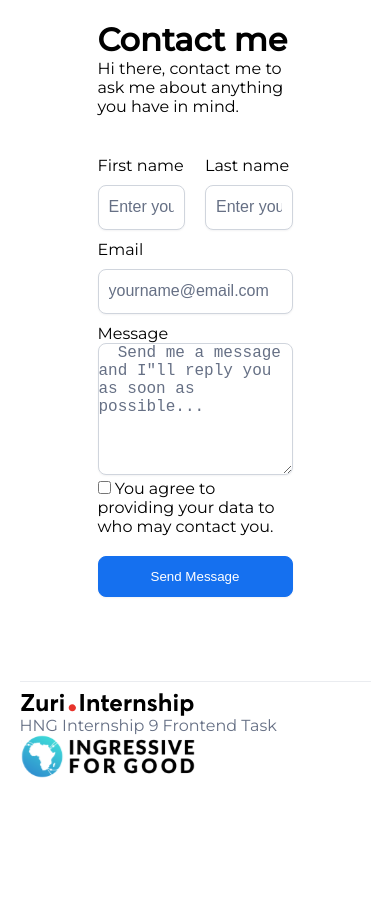
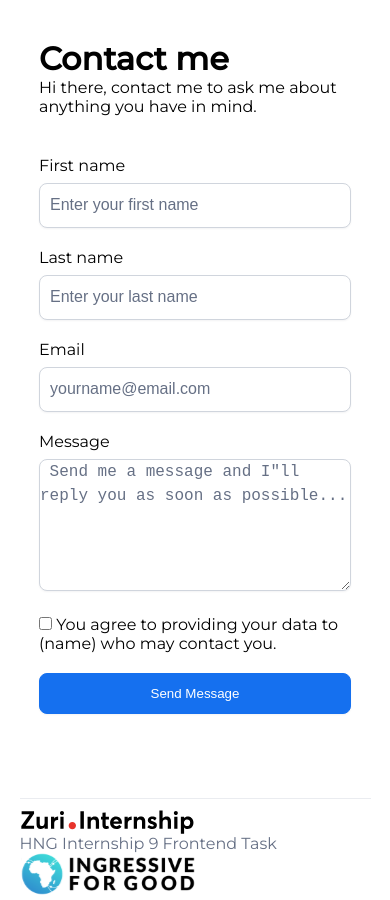
Before and after one commit to phibieroberts/linktree, a React (Create React App) app: page /contact in a window 390 px wide. Before the commit the page ends 844 px from the top, so only its background shows below. Built offline with nearby package versions, Linux system fonts and the light colour scheme.

Commit message:
style:making the contact page responsive

```diff
--- a/src/Contact.css
+++ b/src/Contact.css
@@ -18,7 +18,7 @@
 .names{
     display: grid;
     grid-template-columns: 1fr 1fr;
-    grid-gap: 20px;
+    grid-column-gap: 20px;
 
 }
 form{
@@ -28,14 +28,13 @@ input[type=text],input[type=email]{
 width: 100%;
 padding: 14px 10px;
 background: #FFFFFF;
-margin: 10px 0px;
 border: 1px solid #D0D5DD;
 box-shadow: 0px 1px 2px rgba(16, 24, 40, 0.05);
 border-radius: 8px;
+outline: none;
+margin-bottom: 20px;
+margin-top: 8px;
 }
-/* input[type=email]{
-
-} */
 ::placeholder{
     color: #667085;
     font-weight: 400;
@@ -44,6 +43,8 @@ textarea{
     width: 100%;
     height: 132px;
     background: #FFFFFF;
+    margin-bottom: 20px;
+    margin-top: 8px;
 
 border: 1px solid #D0D5DD;
 
@@ -51,10 +52,6 @@ box-shadow: 0px 1px 2px rgba(16, 24, 40, 0.05);
 border-radius: 8px;
 }
 #button__submit{
-    /* display: flex;
-flex-direction: row;
-justify-content: center;
-align-items: center; */
 padding: 12px;
 width:100%;
 background: #1570EF;
@@ -63,4 +60,25 @@ box-shadow: 0px 1px 2px rgba(16, 24, 40, 0.05);
 border-radius: 8px;
 margin: 20px 0px;
 color: #FFFFFF;
+cursor: pointer;
 }
+@media (max-width: 768px) {
+    .contact-page{
+        padding-top: 10%;
+
+    }
+
+
+    .names{
+        display: grid;
+        grid-template-columns: 1fr;
+
+    }
+    .contact-form{
+        width: 80%;
+    }
+    textarea{
+        line-height: 24px;
+    }
+
+}
--- a/src/Contact.js
+++ b/src/Contact.js
@@ -37,7 +37,7 @@ function Contact() {
             Message
             <textarea
               name="message"
-              placeholder='  Send me a message and I"ll reply you as soon as possible...'
+              placeholder=' Send me a message and I"ll reply you as soon as possible...'
               rows={5}
               cols={20}
               id="message"
@@ -45,11 +45,12 @@ function Contact() {
           </label>
 
           <label htmlFor="checkbox">
-            <input type="checkbox" /> You agree to providing your data to who
+            <input type="checkbox" /> You agree to providing your data to (name) who
             may contact you.
           </label>
+          <button id="button__submit">Send Message</button>
+
         </form>
-        <button id="button__submit">Send Message</button>
 
       </div>
 
```
